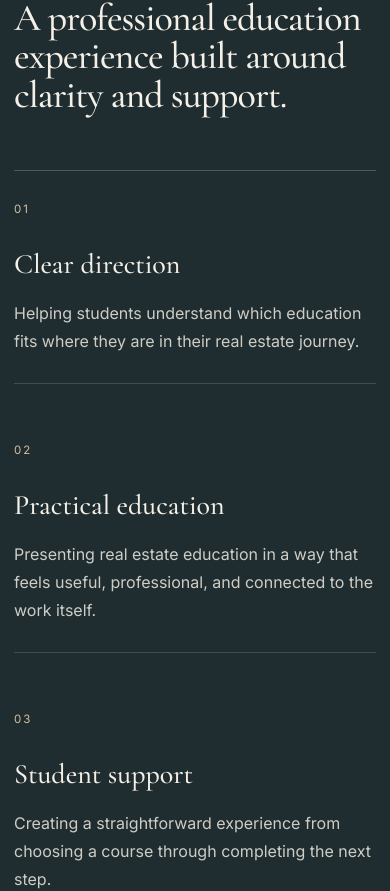
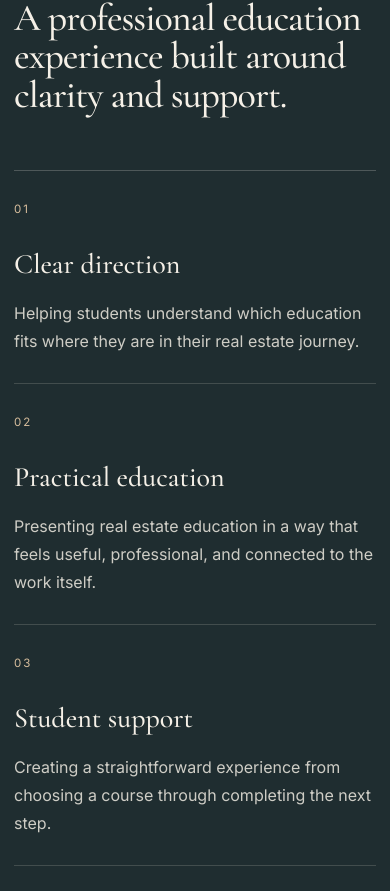
Before and after one commit to BrianLook/Greyson-Institute-Website, a Next.js app: page /about in a window 390 px wide. Shown: the part 3915-4806 px from the top of the page. Built offline with nearby package versions, Linux system fonts and the light colour scheme.

Commit message:
Fix About page mobile approach spacing

```diff
--- a/app/about/page.tsx
+++ b/app/about/page.tsx
@@ -243,7 +243,8 @@ export default function AboutPage() {
             style={{
               display: "grid",
               gridTemplateColumns: "repeat(auto-fit, minmax(220px, 1fr))",
-              gap: "28px",
+              columnGap: "28px",
+              rowGap: 0,
               borderTop: "1px solid rgba(245, 240, 231, 0.22)",
             }}
           >
```
